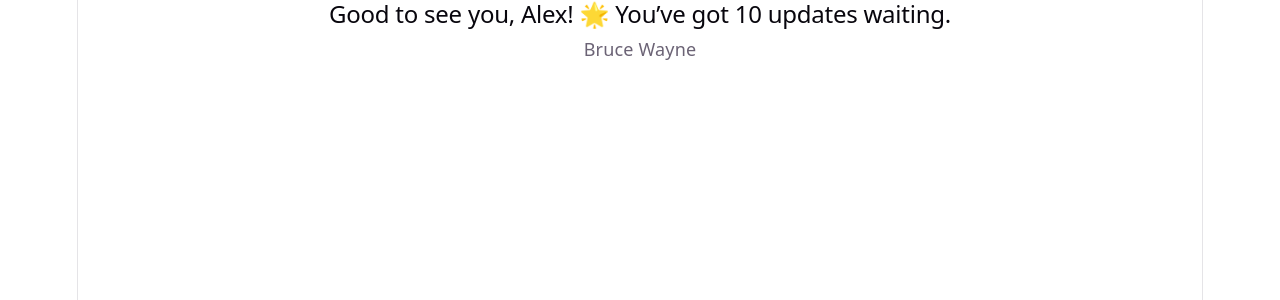
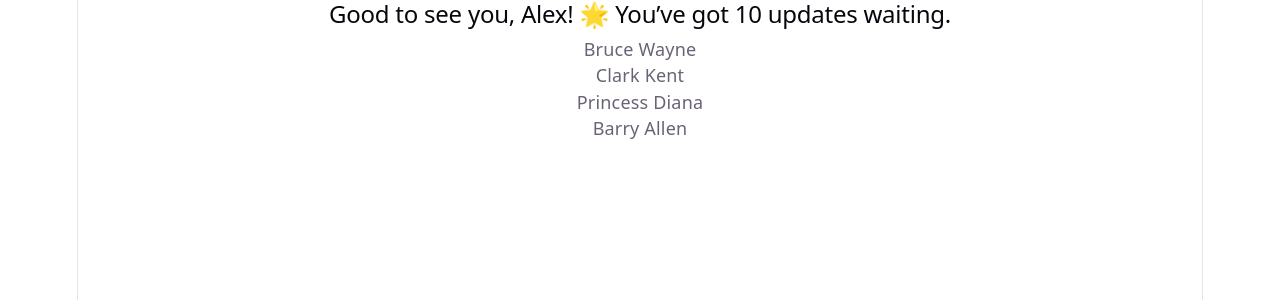
Before and after one commit to arinmandal/React-Mastery-Hub, a React (Vite) app in the folder react-typescript/: page / in a window 1280 px wide. Shown: the top 300 px of the page. Built offline with nearby package versions, Linux system fonts and the light colour scheme.

Commit message:
feat: add PersonList component to display a list of names in App

```diff
--- a/react-typescript/src/App.tsx
+++ b/react-typescript/src/App.tsx
@@ -1,16 +1,33 @@
 import "./App.css";
 import Greet from "./components/Greet";
 import Person from "./components/Person";
+import PersonList from "./components/PersonList";
 const App = () => {
 	const personName = {
 		first: "Bruce",
 		last: "Wayne",
 	};
 
+	const nameList = [
+		{
+			first: "Clark",
+			last: "Kent",
+		},
+		{
+			first: "Princess",
+			last: "Diana",
+		},
+		{
+			first: "Barry",
+			last: "Allen",
+		},
+	];
+
 	return (
 		<div className='App'>
 			<Greet name='Alex' messageCount={10} isLoggedIn={true} />
 			<Person name={personName} />
+			<PersonList names={nameList} />
 		</div>
 	);
 };
--- /dev/null
+++ b/react-typescript/src/components/PersonList.tsx
@@ -0,0 +1,20 @@
+type PersonListProps = {
+	names: {
+		first: string;
+		last: string;
+	}[];
+};
+
+const PersonList = (props: PersonListProps) => {
+	return (
+		<div>
+			{props.names.map((name, index) => (
+				<div key={index}>
+					{name.first} {name.last}
+				</div>
+			))}
+		</div>
+	);
+};
+
+export default PersonList;
```
